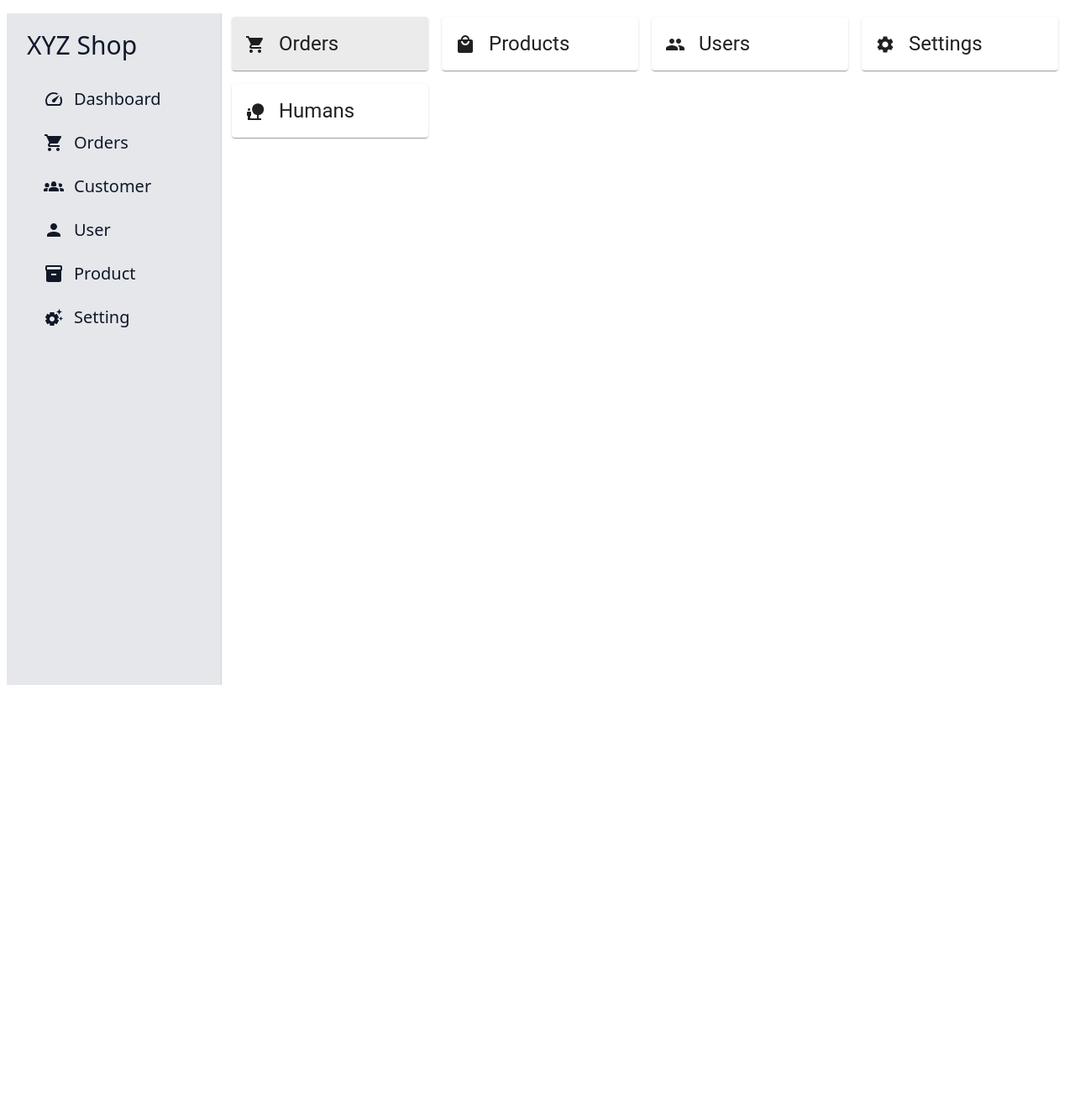
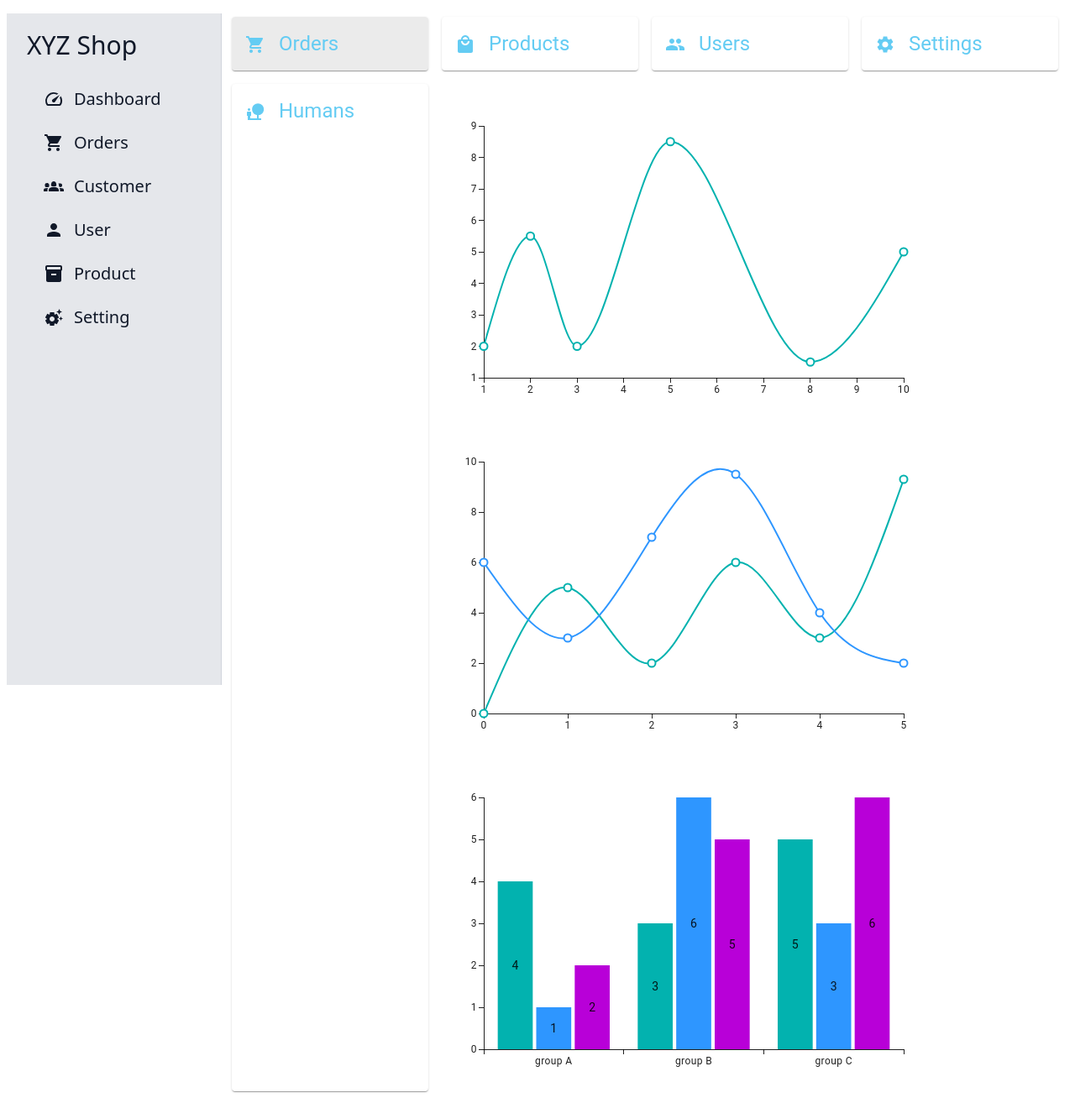
Before and after one commit to Aishwarya-1112/DashBoard-react, a React (Vite) app in the folder Dashboard/: page /dash in a window 1280 px wide. Shown: the whole page at 84% size. Before the commit the page ends 800 px from the top, so only its background shows below. Built offline with nearby package versions, Linux system fonts and the light colour scheme.

Commit message:
adding charts

```diff
--- a/Dashboard/package.json
+++ b/Dashboard/package.json
@@ -14,6 +14,7 @@
     "@emotion/styled": "^11.14.0",
     "@mui/icons-material": "^6.4.7",
     "@mui/material": "^6.4.7",
+    "@mui/x-charts": "^7.27.1",
     "@tailwindcss/vite": "^4.0.13",
     "react": "^19.0.0",
     "react-dom": "^19.0.0",
--- a/Dashboard/src/Dash.jsx
+++ b/Dashboard/src/Dash.jsx
@@ -1,4 +1,6 @@
 import * as React from "react";
+import { LineChart } from "@mui/x-charts/LineChart";
+import { BarChart } from "@mui/x-charts/BarChart";
 import Box from "@mui/material/Box";
 import Card from "@mui/material/Card";
 import CardContent from "@mui/material/CardContent";
@@ -48,6 +50,16 @@ const cards = [
 function SelectActionCard() {
   const [selectedCard, setSelectedCard] = React.useState(0);
 
+  <LineChart
+    xAxis={[{ data: [1, 2, 3, 5, 8, 10] }]}
+    series={[
+      {
+        data: [2, 5.5, 2, 8.5, 1.5, 5],
+      },
+    ]}
+    width={500}
+    height={300}
+  />;
   return (
     <Box
       sx={{
@@ -73,13 +85,15 @@ function SelectActionCard() {
             }}
           >
             <CardContent
-              sx={{ height: "100%", display: "flex", alignItems: "center" }}
+              sx={{
+                height: "100%",
+                display: "flex",
+                alignItems: "center",
+                color: "#64ccf3",
+              }}
             >
-              {/* Adding Icon and Text for each card */}
               <Box sx={{ display: "flex", alignItems: "center" }}>
-                <Box sx={{ marginRight: 2 }}>
-                  {card.icon} {/* Icon displayed next to title */}
-                </Box>
+                <Box sx={{ marginRight: 2 }}>{card.icon}</Box>
                 <Typography
                   variant="h5"
                   component="div"
@@ -91,6 +105,40 @@ function SelectActionCard() {
           </CardActionArea>
         </Card>
       ))}
+      <Box sx={{}}>
+        <LineChart
+          xAxis={[{ data: [1, 2, 3, 5, 8, 10] }]}
+          series={[
+            {
+              data: [2, 5.5, 2, 8.5, 1.5, 5],
+            },
+          ]}
+          width={600}
+          height={400}
+        />
+
+        <LineChart
+          series={[
+            { curve: "natural", data: [0, 5, 2, 6, 3, 9.3] },
+            { curve: "natural", data: [6, 3, 7, 9.5, 4, 2] },
+          ]}
+          width={600}
+          height={400}
+        />
+        <BarChart
+          xAxis={[
+            { scaleType: "band", data: ["group A", "group B", "group C"] },
+          ]}
+          series={[
+            { data: [4, 3, 5] },
+            { data: [1, 6, 3] },
+            { data: [2, 5, 6] },
+          ]}
+          width={600}
+          height={400}
+          barLabel="value"
+        />
+      </Box>
     </Box>
   );
 }
```
Also changed, not shown: 1 other file (tests, documents, lock files or other folders).
